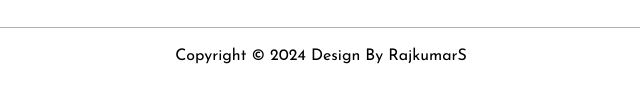
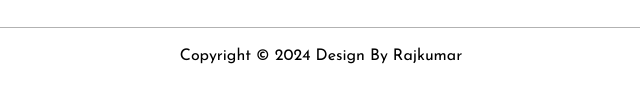
Before and after one commit to Rajkumarkona/innomaticsAssignment4, a plain HTML site: page index.html in a window 1280 px wide. Shown: the part 4807-4909 px from the top of the page, 319-959 px from the left. Drawn offline with nearby package versions, Linux system fonts and the light colour scheme.

Commit message:
Update index.html

```diff
--- a/index.html
+++ b/index.html
@@ -466,7 +466,7 @@
         </div>
 
         <div class="copyright">
-            <p>Copyright &copy; 2024 Design By RajkumarS</p>
+            <p>Copyright &copy; 2024 Design By Rajkumar</p>
         </div>
     </div>
     <!-- End Footer -->
```
